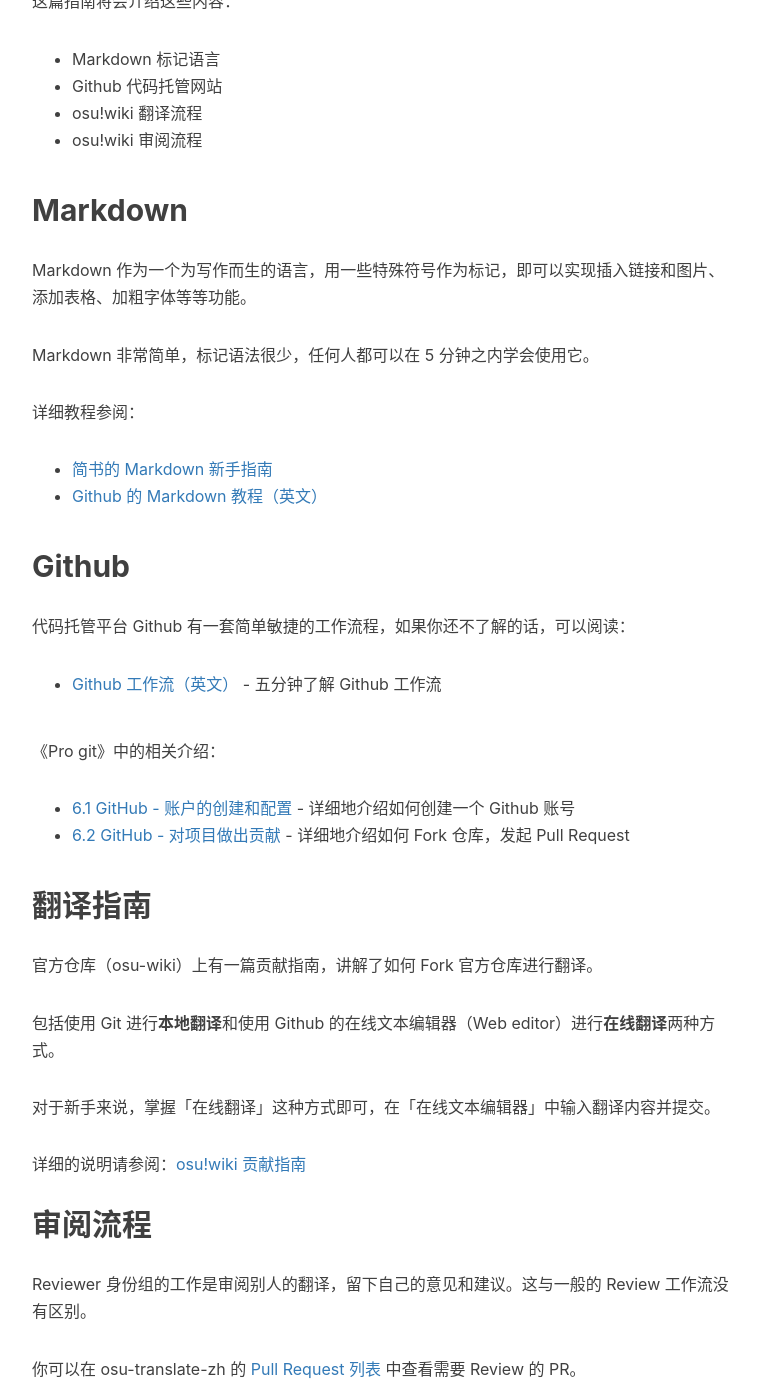
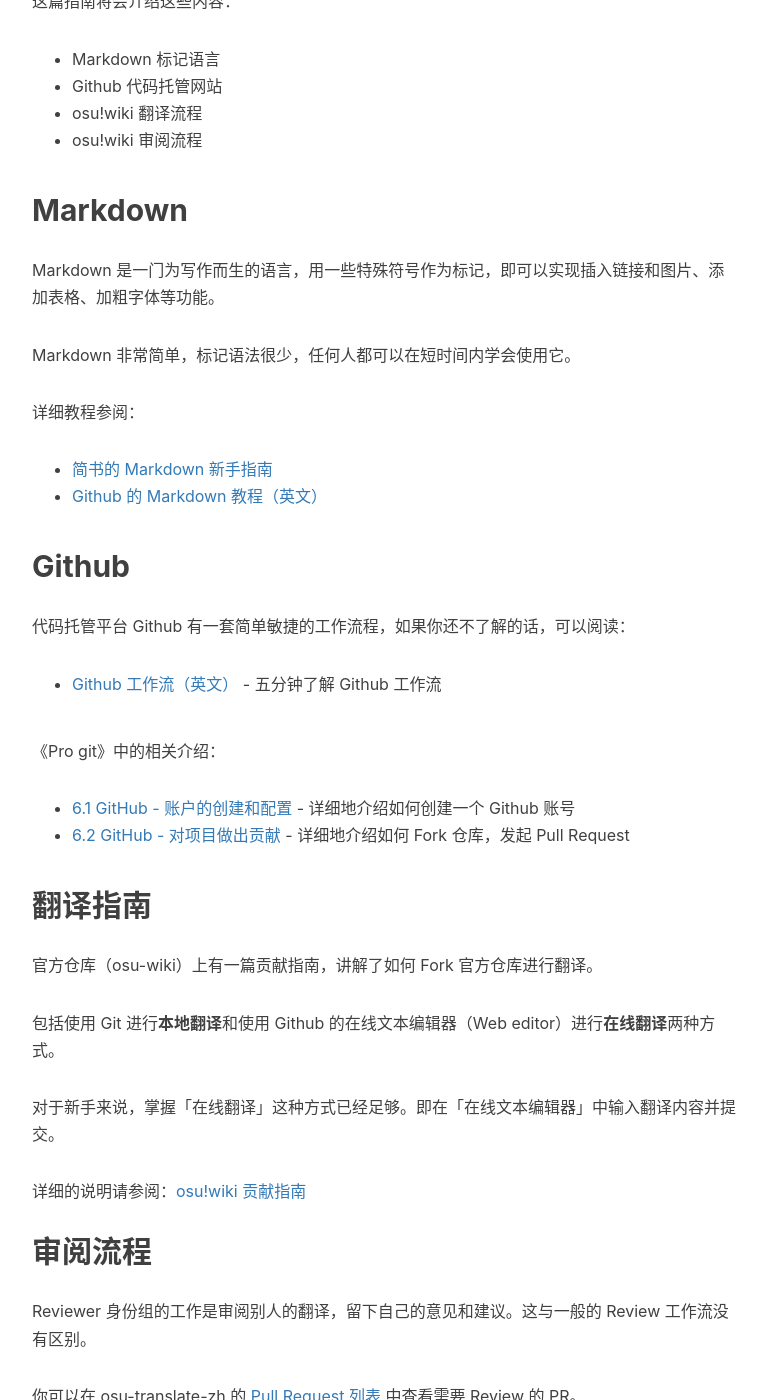
Before and after one commit to osu-translate-zh/osu-translate-zh.github.io, a Jekyll site: the page built from _posts/2017-10-15-beginner-guide.markdown, in a window 1280 px wide and 1400 px high, scrolled down 584 px. Shown: the whole window, without its empty margins (233-1000 px from the left). Built offline with Jekyll 4.4.1, drawn with Linux system fonts in a browser that asks for light colours; nearby versions of some CDN libraries; comment, search, counter and statistics services are not loaded; some of the changed text lies outside the part shown.

```diff
--- a/_posts/2017-10-15-beginner-guide.markdown
+++ b/_posts/2017-10-15-beginner-guide.markdown
@@ -20,9 +20,9 @@ tags:
 
 ## Markdown
 
-Markdown 作为一个为写作而生的语言，用一些特殊符号作为标记，即可以实现插入链接和图片、添加表格、加粗字体等等功能。
+Markdown 是一门为写作而生的语言，用一些特殊符号作为标记，即可以实现插入链接和图片、添加表格、加粗字体等功能。
 
-Markdown 非常简单，标记语法很少，任何人都可以在 5 分钟之内学会使用它。
+Markdown 非常简单，标记语法很少，任何人都可以在短时间内学会使用它。
 
 详细教程参阅：
 - [简书的 Markdown 新手指南](http://www.jianshu.com/p/q81RER)
@@ -44,7 +44,7 @@ Markdown 非常简单，标记语法很少，任何人都可以在 5 分钟之
 
 包括使用 Git 进行**本地翻译**和使用 Github 的在线文本编辑器（Web editor）进行**在线翻译**两种方式。
 
-对于新手来说，掌握「在线翻译」这种方式即可，在「在线文本编辑器」中输入翻译内容并提交。
+对于新手来说，掌握「在线翻译」这种方式已经足够。即在「在线文本编辑器」中输入翻译内容并提交。
 
 详细的说明请参阅：[osu!wiki 贡献指南](https://osu.ppy.sh/help/wiki/osu!wiki_contribution_guide)
 
@@ -74,7 +76,7 @@ Git 是一个免费、开源的分布式版本控制系统。
 
 简单说，Git 可以保存文件（比如文本文件，图片等等）的**多个版本**，并上传到服务器上保存起来。
 
-这样我们可以方便地回退（找回）某次修改前的内容，以及让任何人可以下载这些文件到本地，进行协作工作。
+这样不仅可以迅速地找回或回退到任意某次修改前的内容，同时也便于他人下载这些文件到本地，修改一些内容，进行协作工作。
 
 学习如何使用 Git，请参阅：
 - [廖雪峰的 Git 教程](https://www.liaoxuefeng.com/wiki/0013739516305929606dd18361248578c67b8067c8c017b000) - 面向新人的 Git 入门教程。
```
Also changed, not shown: other parts of _posts/2017-10-15-beginner-guide.markdown (+4 -2 lines), _posts/2017-10-15-advance-guide.markdown (+5 -3 lines), _posts/2017-10-15-translation-guide.markdown (+16 -10 lines).
